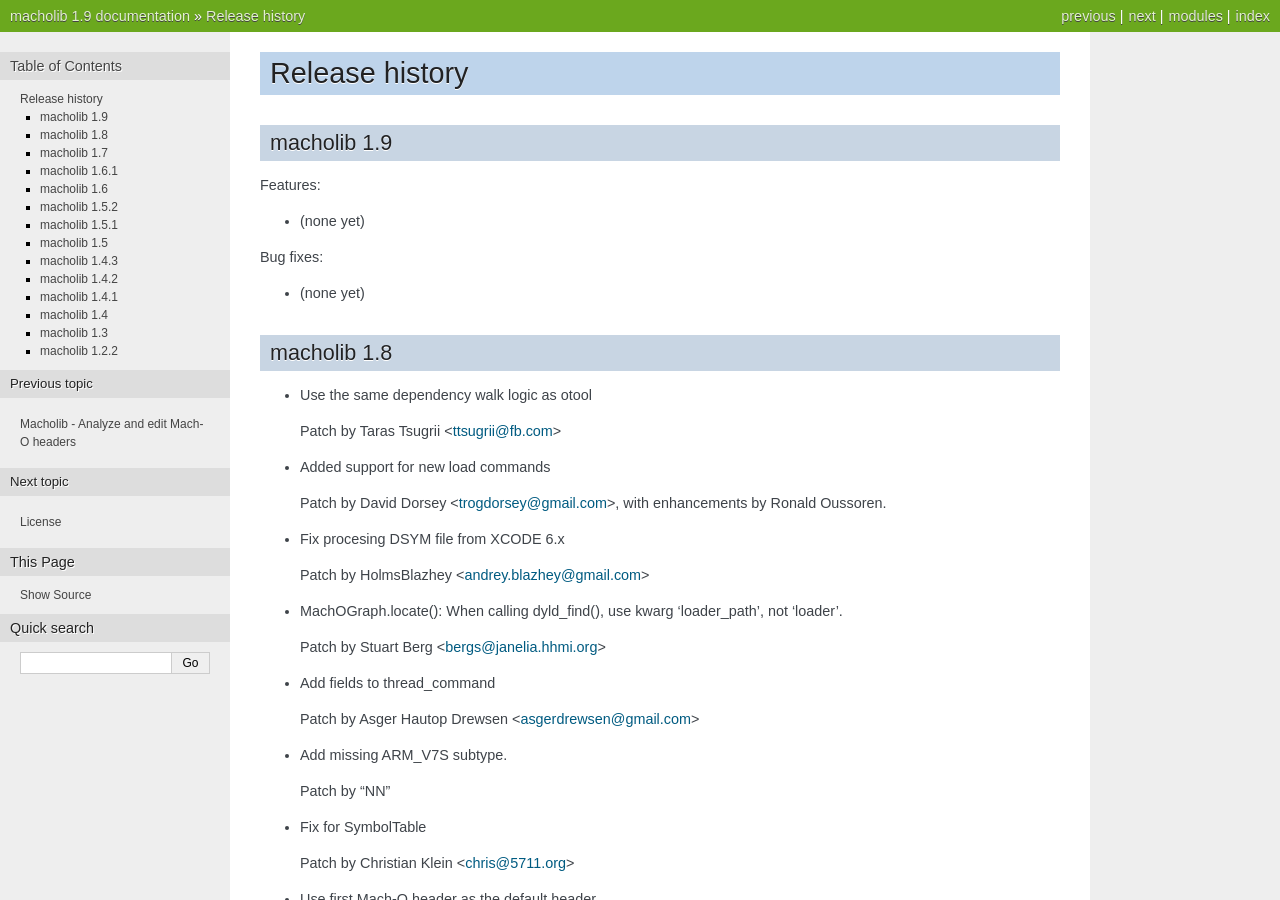
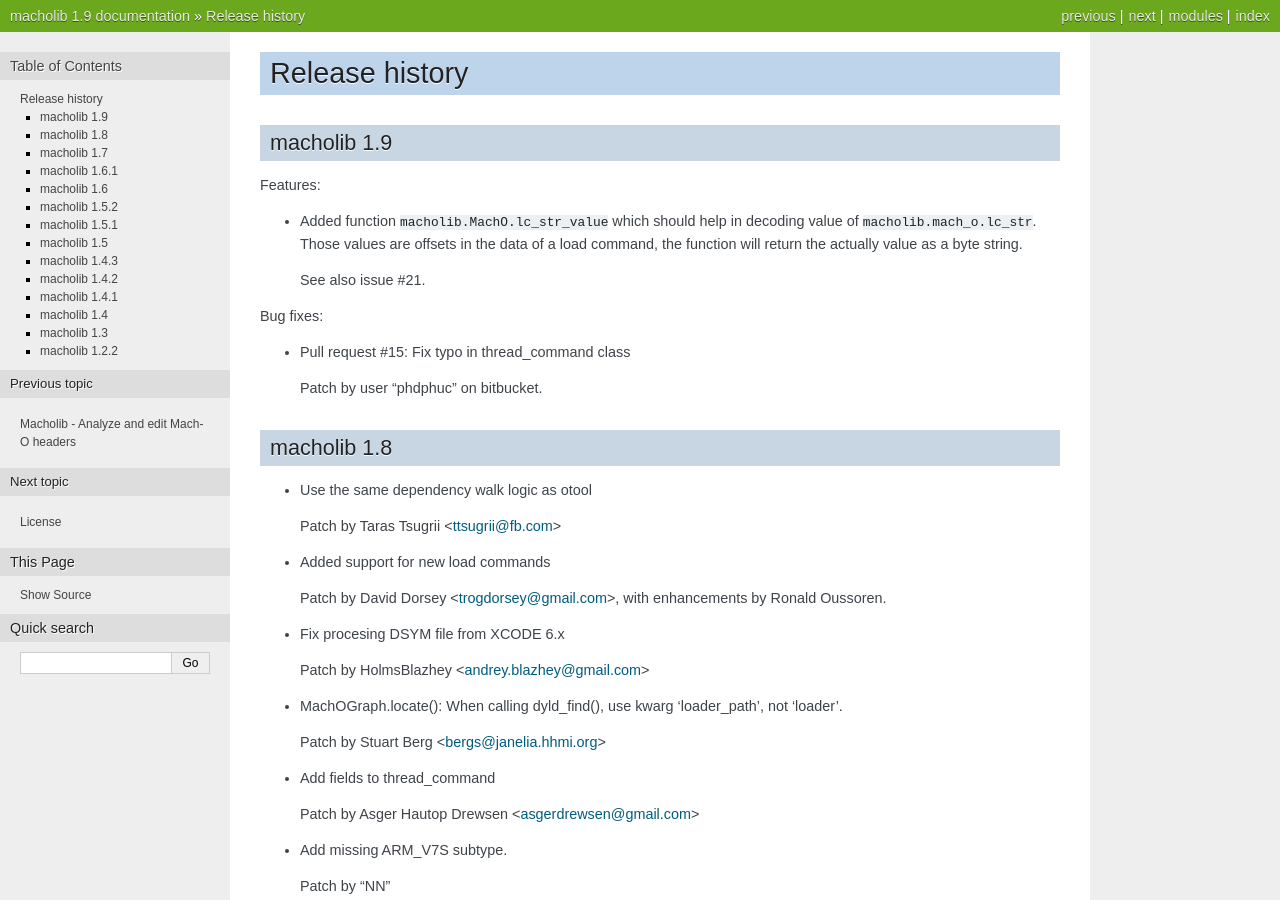
Before and after one commit to ronaldoussoren/macholib, a Sphinx documentation site: the page built from doc/changelog.rst, in a window 1280 px wide and 900 px high. Built offline with Sphinx 7.4.7, drawn with Linux system fonts in a browser that asks for light colours.

Commit message:
Added function ``macholib.MachO.lc_str_value``.
This should help in decoding value of ``macholib.mach_o.lc_str``. Those
values are offsets in the data of a load command, the function will
return the actually value as a byte string.

See issue #21.

```diff
--- a/doc/changelog.rst
+++ b/doc/changelog.rst
@@ -6,11 +6,18 @@ macholib 1.9
 
 Features:
 
-* (none yet)
+* Added function ``macholib.MachO.lc_str_value`` which should
+  help in decoding value of ``macholib.mach_o.lc_str``. Those
+  values are offsets in the data of a load command, the function
+  will return the actually value as a byte string.
+
+  See also issue #21.
 
 Bug fixes:
 
-* (none yet)
+* Pull request #15: Fix typo in thread_command class
+
+  Patch by user "phdphuc" on bitbucket.
 
 macholib 1.8
 ------------
--- a/macholib/__init__.py
+++ b/macholib/__init__.py
@@ -5,4 +5,4 @@ See the relevant header files in /usr/include/mach-o
 
 And also Apple's documentation.
 """
-__version__ = '1.8'
+__version__ = '1.9'
```
Also changed, not shown: doc/MachO.rst (+8 -0 lines), 2 other files.
